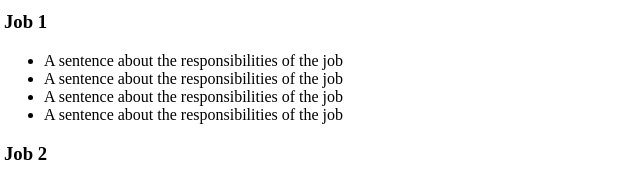
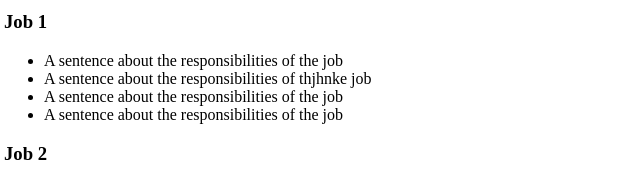
Before and after one commit to Upkli/Codespace-Challenges-And-Resumes, a plain HTML site: page myDigitalResume/resumé 2/resumé 2.htm in a window 1280 px wide. Shown: the part 596-776 px from the top of the page, 4-644 px from the left. Drawn offline with Linux system fonts and the light colour scheme.

Commit message:
update resume 2
now

```diff
--- a/myDigitalResume/resumé 2/resumé 2.htm
+++ b/myDigitalResume/resumé 2/resumé 2.htm
@@ -22,7 +22,7 @@
                     <p>
                         <ul>
                             <li>A sentence about the responsibilities of the job</li>
-                            <li>A sentence about the responsibilities of the job</li>
+                            <li>A sentence about the responsibilities of thjhnke job</li>
                             <li>A sentence about the responsibilities of the job</li>
                             <li>A sentence about the responsibilities of the job</li>
                         </ul>
```
